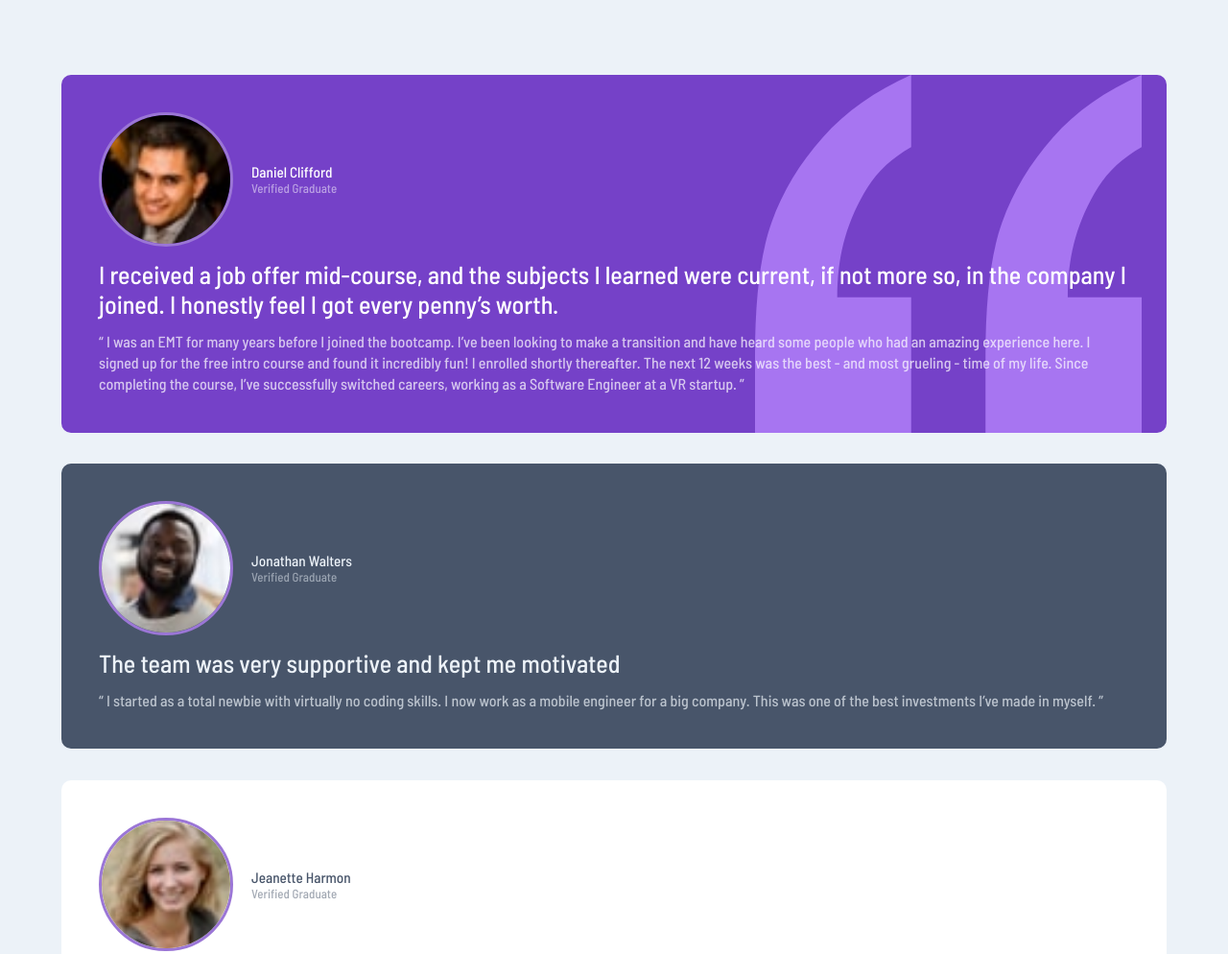
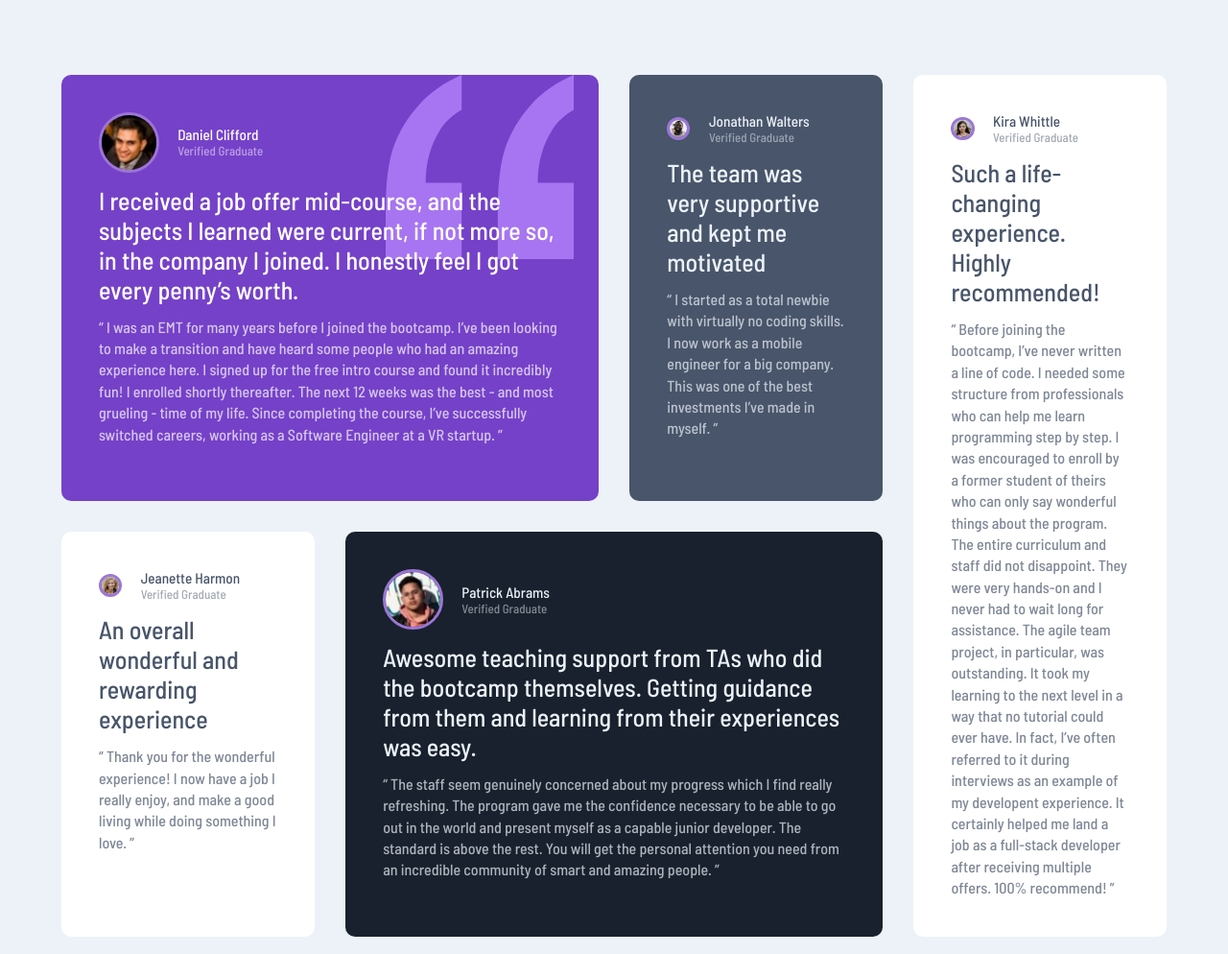
Before and after one commit to hariscs/grid-section, a plain HTML site: page index.html in a window 1280 px wide. Shown: the top 994 px of the page at 96% size. Drawn offline with Linux system fonts and the light colour scheme.

Commit message:
desktop layout

```diff
--- a/css/style.css
+++ b/css/style.css
@@ -17,7 +17,7 @@ img {
 .container {
 	display: grid;
 	gap: 2.5em;
-	max-width: 1400px;
+	/* max-width: 700px; */
 	width: 90%;
 	margin: 6em auto;
 }
@@ -85,3 +85,29 @@ p {
 	background: hsl(0, 0%, 100%);
 	color: hsl(217, 19%, 35%);
 }
+
+/* Media Query */
+@media (min-width: 900px) {
+	.container {
+		/* max-width: 100px; */
+		grid-template-columns: repeat(4, 1fr);
+		grid-template-areas:
+			'daniel daniel jonathan kira'
+			'jean patric patric kira';
+	}
+	.card-1 {
+		grid-area: daniel;
+	}
+	.card-2 {
+		grid-area: jonathan;
+	}
+	.card-3 {
+		grid-area: jean;
+	}
+	.card-4 {
+		grid-area: patric;
+	}
+	.card-5 {
+		grid-area: kira;
+	}
+}
```
